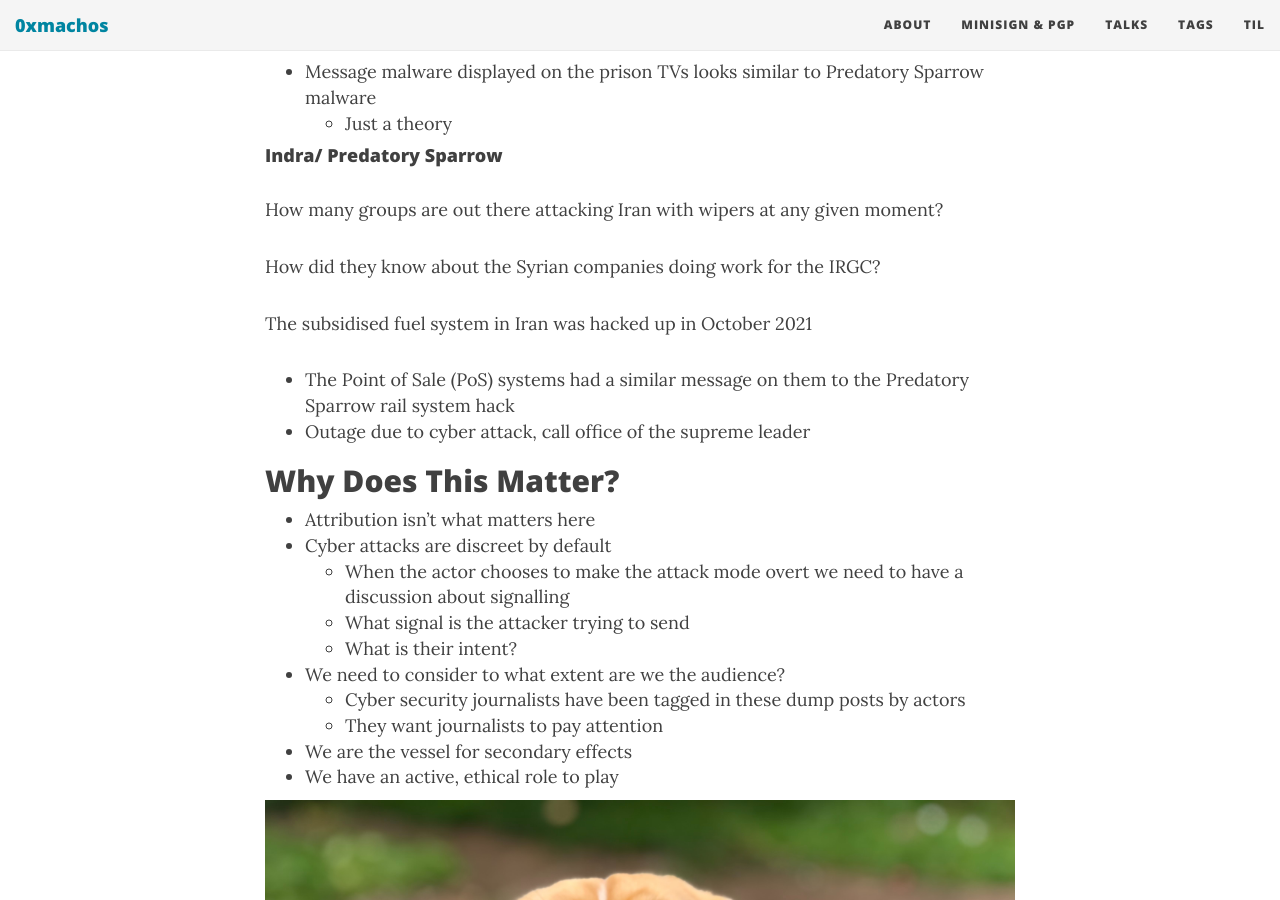
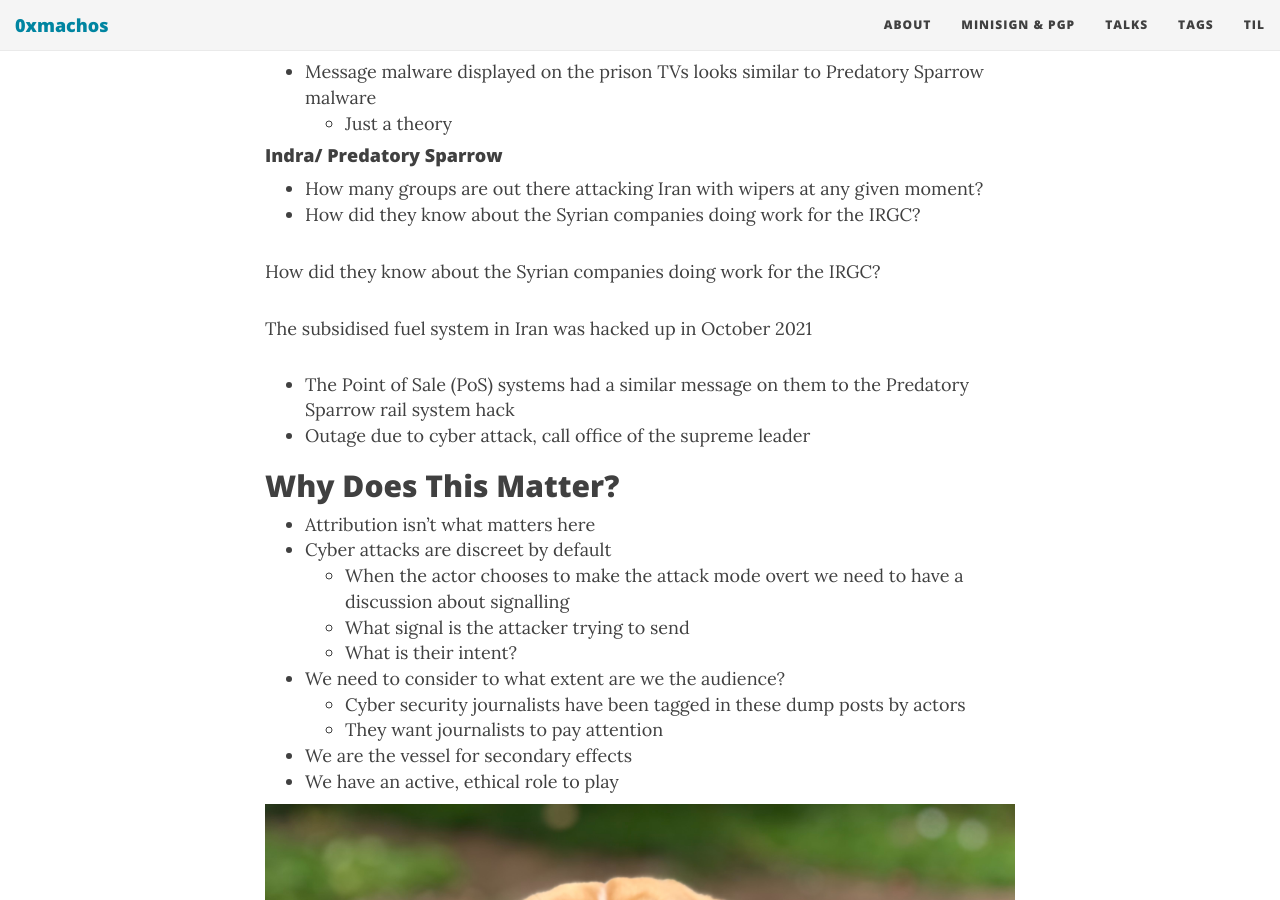
Before and after one commit to 0xmachos/0xmachos.github.io, a Jekyll site: the page built from _posts/2021-11-21-CYBERWARCON-2021.md, in a window 1280 px wide and 900 px high, scrolled down 17032 px. Built offline with Jekyll 4.4.1, drawn with Linux system fonts in a browser that asks for light colours; nearby versions of some CDN libraries.

Commit message:
Add bullet points

```diff
--- a/_posts/2021-11-21-CYBERWARCON-2021.md
+++ b/_posts/2021-11-21-CYBERWARCON-2021.md
@@ -526,7 +526,8 @@ Looks like a state based operation. The malware used was very good but appeared
 
 #### Indra/ Predatory Sparrow
 
-How many groups are out there attacking Iran with wipers at any given moment?
+* How many groups are out there attacking Iran with wipers at any given moment?
+* How did they know about the Syrian companies doing work for the IRGC?
 
 How did they know about the Syrian companies doing work for the IRGC?
 
```
